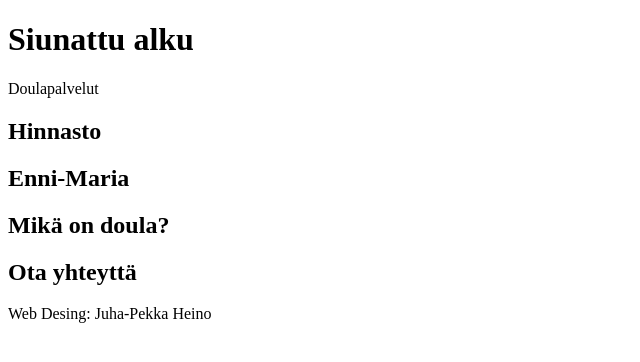
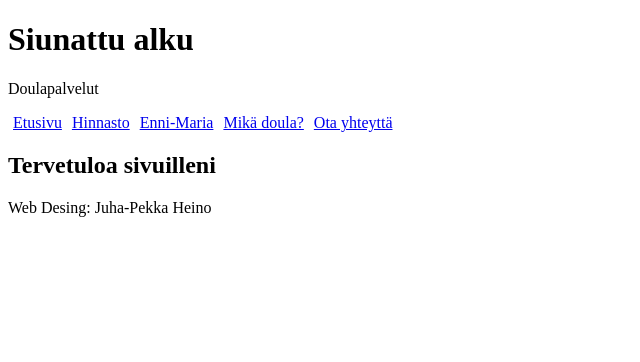
Before and after one commit to jussiiih/Siunattu-Alku-Website, a React (Vite) app in the folder client/: page / in a window 1280 px wide. Shown: the top 362 px of the page, without its empty margins (0-640 px from the left). Built offline with nearby package versions, Linux system fonts and the light colour scheme.

Commit message:
React Router enabled

```diff
--- a/client/package.json
+++ b/client/package.json
@@ -11,7 +11,8 @@
   },
   "dependencies": {
     "react": "^18.3.1",
-    "react-dom": "^18.3.1"
+    "react-dom": "^18.3.1",
+    "react-router-dom": "^7.1.1"
   },
   "devDependencies": {
     "@eslint/js": "^9.17.0",
--- a/client/src/App.jsx
+++ b/client/src/App.jsx
@@ -4,16 +4,44 @@ import Introduction from "./components/Introduction"
 import Info from "./components/Info"
 import Contact from "./components/Contact"
 import Footer from "./components/Footer"
+import HomePage from "./components/HomePage"
 
-const App = () => (
-  <div>
-    <Title/>
-    <Prices/>
-    <Introduction/>
-    <Info/>
-    <Contact/>
-    <Footer/>
-  </div>
-)
+import {
+  BrowserRouter as Router,
+  Routes, Route, Link, useParams, useNavigate
+} from 'react-router-dom'
+
+
+const App = () => {
+
+  const padding = {
+    padding: 5
+  }
+
+  return (
+    <Router>
+      <Title/>
+
+      <div>
+        <Link style ={padding} to='/'>Etusivu</Link>
+        <Link style ={padding} to='/hinnasto'>Hinnasto</Link>
+        <Link style ={padding} to='/ennimaria'>Enni-Maria</Link>
+        <Link style ={padding} to='/mikadoula'>Mikä doula?</Link>
+        <Link style ={padding} to='/yhteys'>Ota yhteyttä</Link>
+      </div>
+
+      <Routes>
+        <Route path='/' element={<HomePage/>}/>
+        <Route path='/hinnasto' element={<Prices/>}/>
+        <Route path='/ennimaria' element={<Introduction/>}/>
+        <Route path='/mikadoula' element={<Info/>}/>
+        <Route path='/yhteys' element={<Contact/>}/>
+      </Routes>
+
+      <Footer/>
+
+    </Router>
+  )
+}
 
 export default App
--- /dev/null
+++ b/client/src/components/HomePage.jsx
@@ -0,0 +1,7 @@
+const HomePage = () => {
+    return (
+        <h2>Tervetuloa sivuilleni</h2>
+    )
+}
+
+export default HomePage
```
Also changed, not shown: 1 other file (tests, documents, lock files or other folders).
